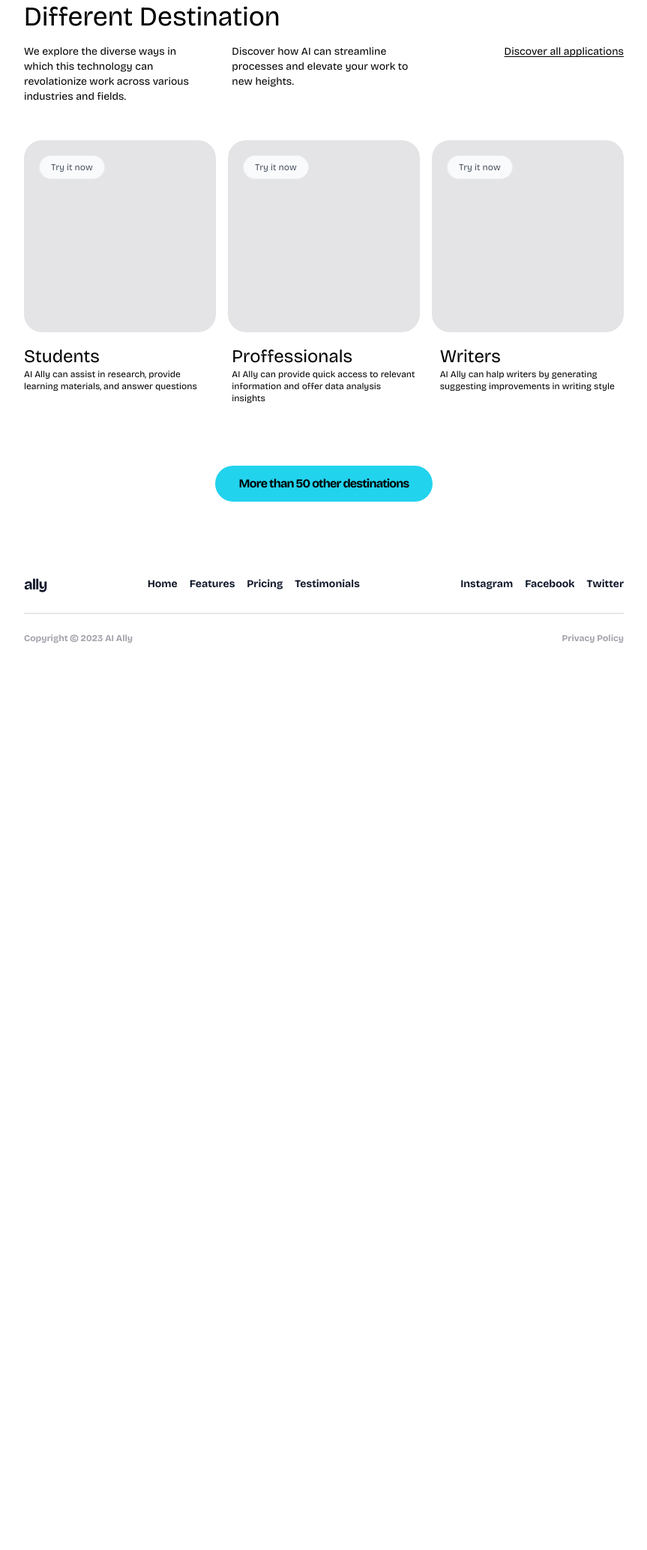
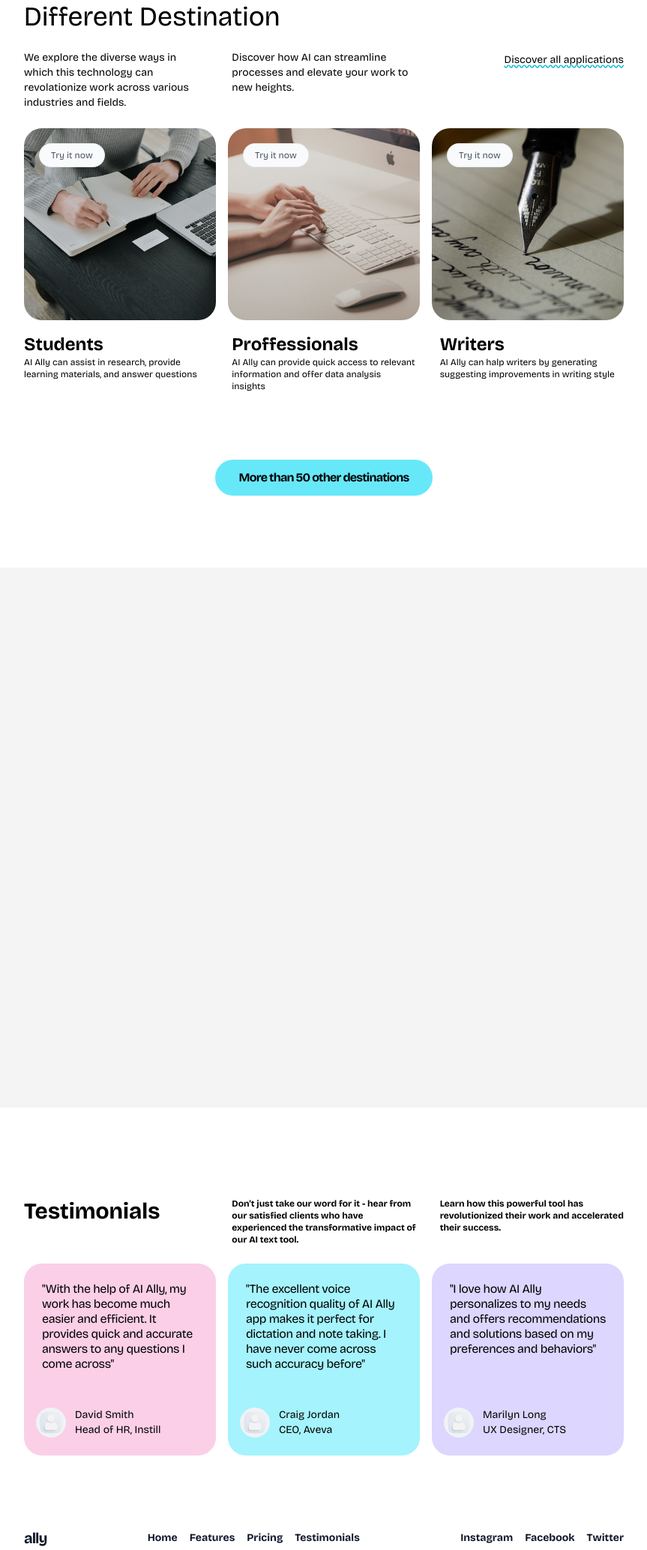
Before and after one commit to saeidex/ally, a plain HTML site: page src/index.html in a window 1280 px wide. Shown: the part 733-2800 px from the top of the page at 75% size, without its empty margins (208-1071 px from the left). Before the commit the page ends 1672 px from the top, so only its background shows below. Drawn offline with nearby package versions, Linux system fonts and the light colour scheme.

Commit message:
new file:   src/avater.jpg 	modified:   src/index.html 	new file:   src/proffessional.jpeg 	new file:   src/student.jpg 	new file:   src/writer.jpeg

```diff
--- a/src/index.html
+++ b/src/index.html
@@ -15,12 +15,11 @@
       }
     </style>
   </head>
-
   <body class="mx-auto max-w-[960px] font-bricolage">
     <header
       class="w-full px-20 h-20 text-slate-900 flex justify-between items-center"
     >
-      <h1 class="text-xl tracking-tighter font-bold">ally</h1>
+      <h1 class="text-xl cursor-pointer tracking-tighter font-bold">ally</h1>
       <nav>
         <ul class="flex font-semibold space-x-6 text-sm">
           <li><a href="#">Home</a></li>
@@ -41,7 +40,7 @@
     </header>
     <section class="px-4">
       <div
-        class="bg-gradient-to-r from-zinc-900 from-50% via-zinc-700 via-80% to-zinc-900 text-white rounded-[48px] flex items-center pl-28 justify-between w-full h-[70vh] overflow-hidden"
+        class="bg-gradient-to-r from-zinc-900 from-50% via-zinc-700 via-80% to-zinc-900 text-white rounded-[48px] flex items-center pl-28 justify-between w-full h-[70vh] overflow-hidden drop-shadow-2xl shadow-2xl"
       >
         <aside class="flex flex-col h-auto justify-center space-y-12">
           <div>
@@ -49,7 +48,7 @@
               Unleash the full<br />
               potential of AI
             </h2>
-            <p class="text-zinc-400 max-w-[38ch] text-sm">
+            <p class="text-zinc-400 max-w-[32ch] text-sm">
               AI Ally is a versatile assistant that utilizes state-of-the-art
               natural language processing to provide real-time support and
               assistance across various domains.
@@ -111,8 +110,8 @@
       </div>
     </section>
     <section class="my-24 px-20">
-      <h1 class="text-4xl pb-4">Different Destination</h1>
-      <div class="flex w-full justify-between pb-12">
+      <h1 class="text-4xl">Different Destination</h1>
+      <div class="flex w-full justify-between py-6">
         <p class="w-[calc((100%-64px)/3)] text-sm">
           We explore the diverse ways in which this technology can revolationize
           work across various industries and fields.
@@ -121,48 +120,60 @@
           Discover how AI can streamline processes and elevate your work to new
           heights.
         </p>
-        <a
-          class="w-[calc((100%-64px)/3)] text-sm text-right underline underline-offset-2"
-          >Discover all applications</a
-        >
+        <div class="w-[calc((100%-64px)/3)] text-right">
+          <a
+            class="cursor-pointer hover:underline decoration-wavy decoration-cyan-500 underline underline-offset-2 hover:decoration-dashed hover:underline-offset-1 text-sm transition-all duration-100 hover:text-cyan-500"
+            src="#_"
+            >Discover all applications</a
+          >
+        </div>
       </div>
       <div class="flex justify-between space-x-4">
-        <div class="relative aspect-square flex-grow bg-zinc-200 rounded-3xl">
+        <div
+          class="relative bg-cover bg-no-repeat aspect-square flex-grow bg-zinc-200 rounded-3xl"
+          style="background-image: url(student.jpg)"
+        >
           <span
-            class="absolute hover:bg-zinc-100 cursor-pointer top-5 left-5 inline-flex items-center rounded-2xl bg-gray-50 px-4 py-2 text-xs font-medium text-gray-600 ring-1 ring-inset ring-gray-500/10"
+            class="absolute hover:bg-cyan-300 transition-all duration-500 cursor-pointer top-5 left-5 inline-flex items-center rounded-2xl bg-gray-50 px-4 py-2 text-xs font-medium text-gray-600 ring-1 ring-inset ring-gray-500/10"
             >Try it now</span
           >
         </div>
-        <div class="relative aspect-square flex-grow bg-zinc-200 rounded-3xl">
+        <div
+          class="relative bg-cover bg-no-repeat aspect-square flex-grow bg-zinc-200 rounded-3xl"
+          style="background-image: url(proffessional.jpeg)"
+        >
           <span
-            class="absolute hover:bg-zinc-100 cursor-pointer top-5 left-5 inline-flex items-center rounded-2xl bg-gray-50 px-4 py-2 text-xs font-medium text-gray-600 ring-1 ring-inset ring-gray-500/10"
+            class="absolute hover:bg-cyan-300 transition-all duration-500 cursor-pointer top-5 left-5 inline-flex items-center rounded-2xl bg-gray-50 px-4 py-2 text-xs font-medium text-gray-600 ring-1 ring-inset ring-gray-500/10"
             >Try it now</span
           >
         </div>
-        <div class="relative aspect-square flex-grow bg-zinc-200 rounded-3xl">
+        <div
+          class="relative bg-cover bg-no-repeat bg-left aspect-square flex-grow bg-zinc-200 rounded-3xl"
+          style="background-image: url(writer.jpeg)"
+        >
           <span
-            class="absolute hover:bg-zinc-100 cursor-pointer top-5 left-5 inline-flex items-center rounded-2xl bg-gray-50 px-4 py-2 text-xs font-medium text-gray-600 ring-1 ring-inset ring-gray-500/10"
+            class="absolute hover:bg-cyan-300 transition-all duration-500 cursor-pointer top-5 left-5 inline-flex items-center rounded-2xl bg-gray-50 px-4 py-2 text-xs font-medium text-gray-600 ring-1 ring-inset ring-gray-500/10"
             >Try it now</span
           >
         </div>
       </div>
       <div class="flex w-full justify-between mt-4">
         <div class="w-[calc((100%-64px)/3)] aspect-video">
-          <h1 class="text-2xl">Students</h1>
+          <h1 class="text-2xl font-bold">Students</h1>
           <p class="text-xs">
             AI Ally can assist in research, provide learning materials, and
             answer questions
           </p>
         </div>
         <div class="w-[calc((100%-64px)/3)] aspect-video">
-          <h1 class="text-2xl">Proffessionals</h1>
+          <h1 class="text-2xl font-bold">Proffessionals</h1>
           <p class="text-xs">
             AI Ally can provide quick access to relevant information and offer
             data analysis insights
           </p>
         </div>
         <div class="w-[calc((100%-64px)/3)] aspect-video">
-          <h1 class="text-2xl">Writers</h1>
+          <h1 class="text-2xl font-bold">Writers</h1>
           <p class="text-xs">
             AI Ally can halp writers by generating suggesting improvements in
             writing style
@@ -171,21 +182,96 @@
       </div>
       <div class="text-center">
         <a
-          class="overflow-hidden mt-6 inline-flex items-center justify-center relative bg-cyan-400 px-8 py-3 rounded-3xl text-base font-semibold tracking-tighter group"
+          class="overflow-hidden mt-8 inline-flex items-center justify-center relative bg-cyan-300 px-8 py-3 rounded-3xl text-base font-semibold tracking-tighter group"
           href="#"
         >
           <span
-            class="absolute w-0 h-0 transition-all duration-500 ease-out bg-cyan-300 rounded-full group-hover:w-80 group-hover:h-80"
+            class="absolute w-0 h-0 transition-all duration-500 ease-out bg-cyan-200 rounded-full group-hover:w-80 group-hover:h-80"
           ></span>
           <span class="relative">More than 50 other destinations</span>
         </a>
       </div>
     </section>
-    <footer class="mb-20">
+    <section class="h-[90vh] rounded-3xl px-20 bg-zinc-100 flex justify-center">
+      <div class="w-1/2"></div>
+      <div class="w-1/2"></div>
+    </section>
+    <section class="my-24 px-20">
+      <div class="flex w-full justify-between py-6 text-xs font-semibold">
+        <h1 class="w-[calc((100%-64px)/3)] text-3xl">Testimonials</h1>
+        <p class="w-[calc((100%-64px)/3)]">
+          Don't just take our word for it - hear from our satisfied clients who
+          have experienced the transformative impact of our AI text tool.
+        </p>
+        <p class="w-[calc((100%-64px)/3)]">
+          Learn how this powerful tool has revolutionized their work and
+          accelerated their success.
+        </p>
+      </div>
+      <div class="flex space-x-4">
+        <div
+          class="aspect-square flex-grow bg-pink-200 rounded-3xl w-[calc((100%-64px)/3)]"
+        >
+          <p class="h-3/4 p-6 tracking-tight leading-5">
+            "With the help of AI Ally, my work has become much easier and
+            efficient. It provides quick and accurate answers to any questions I
+            come across"
+          </p>
+          <div class="flex text-sm items-center space-x-3 px-4">
+            <div
+              class="w-10 rounded-full h-10 bg-zinc-100 bg-cover bg-no-repeat bg-center bg-blend-color-burn"
+              style="background-image: url(avater.jpg)"
+            ></div>
+            <div>
+              <span>David Smith</span><br />
+              <span>Head of HR, Instill</span>
+            </div>
+          </div>
+        </div>
+        <div
+          class="aspect-square flex-grow bg-cyan-200 rounded-3xl w-[calc((100%-64px)/3)]"
+        >
+          <p class="h-3/4 p-6 tracking-tight leading-5">
+            "The excellent voice recognition quality of AI Ally app makes it
+            perfect for dictation and note taking. I have never come across such
+            accuracy before"
+          </p>
+          <div class="flex text-sm items-center space-x-3 px-4">
+            <div
+              class="w-10 rounded-full h-10 bg-zinc-100 bg-cover bg-no-repeat bg-center bg-blend-color-burn"
+              style="background-image: url(avater.jpg)"
+            ></div>
+            <div>
+              <span>Craig Jordan</span><br />
+              <span>CEO, Aveva</span>
+            </div>
+          </div>
+        </div>
+        <div
+          class="aspect-square flex-grow bg-violet-200 rounded-3xl w-[calc((100%-64px)/3)]"
+        >
+          <p class="h-3/4 p-6 tracking-tight leading-5">
+            "I love how AI Ally personalizes to my needs and offers
+            recommendations and solutions based on my preferences and behaviors"
+          </p>
+          <div class="flex text-sm items-center space-x-3 px-4">
+            <div
+              class="w-10 rounded-full h-10 bg-zinc-100 bg-cover bg-no-repeat bg-center bg-blend-color-burn"
+              style="background-image: url(avater.jpg)"
+            ></div>
+            <div>
+              <span>Marilyn Long</span><br />
+              <span>UX Designer, CTS</span>
+            </div>
+          </div>
+        </div>
+      </div>
+    </section>
+    <footer class="my-20">
       <div
         class="w-full px-20 h-fit text-slate-900 flex justify-between items-center"
       >
-        <h1 class="text-xl tracking-tighter font-bold">ally</h1>
+        <h1 class="text-xl cursor-pointer tracking-tighter font-bold">ally</h1>
         <nav>
           <ul class="flex font-semibold space-x-4 text-sm">
             <li><a href="#">Home</a></li>
@@ -204,8 +290,10 @@
       </div>
       <div class="mx-20 border-b-2 my-6"></div>
       <div class="px-20 h-fit flex items-center justify-between text-zinc-400">
-        <p class="text-xs font-semibold">Copyright &copy; 2023 AI Ally</p>
-        <p class="text-xs font-semibold">Privacy Policy</p>
+        <p class="text-xs font-semibold select-none">
+          Copyright &copy; 2023 AI Ally
+        </p>
+        <p class="text-xs font-semibold cursor-pointer">Privacy Policy</p>
       </div>
     </footer>
   </body>
```
Also changed, not shown: src/avater.jpg (added), src/proffessional.jpeg (added), src/student.jpg (added), src/writer.jpeg (added).
